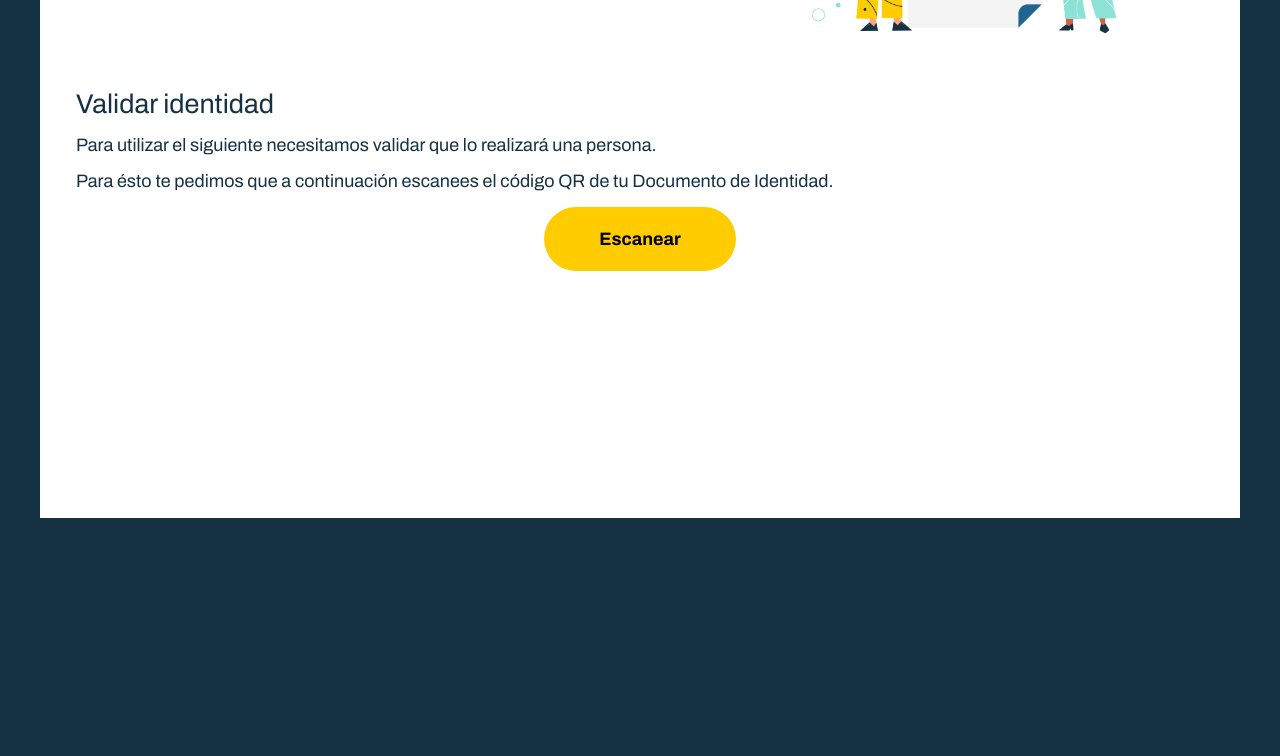
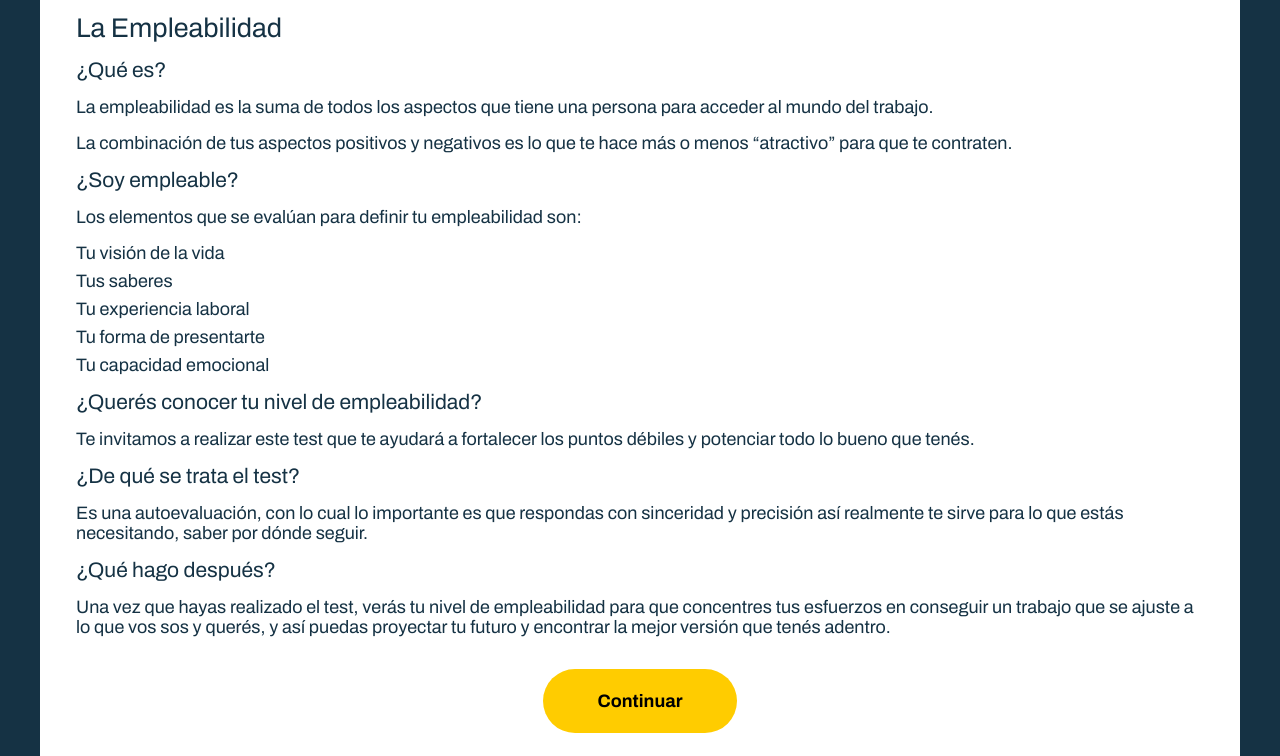
Before and after one commit to ChToledoBueEdu/TestEmplea, a plain HTML site: page index.html in a window 1280 px wide. Shown: the part 282-1038 px from the top of the page. Before the commit the page ends 800 px from the top, so only its background shows below. Drawn offline with nearby package versions, Linux system fonts and the light colour scheme.

Commit message:
Portada inicio

```diff
--- a/css/escaner.css
+++ b/css/escaner.css
@@ -11,3 +11,15 @@ video {
     border-radius: 5px;
     height: 200px;
 }
+
+.imgRegistrar {
+    margin: 2rem 0;
+    display: flex;
+    flex-direction: row;
+    justify-content: space-evenly;
+}
+
+.imgRegistrar > img {
+    width: 30%;
+    max-width: 200px;
+}
--- a/css/estilos.css
+++ b/css/estilos.css
@@ -22,8 +22,8 @@ body {
 }
 
 #contenido {
-    padding: 2%;
-    margin: 1%;
+    padding: 0 2%;
+    margin: 0 1%;
 }
 
 /* MEMBRETE */
@@ -43,8 +43,7 @@ body {
 #contenido > header,
 #contenido > main,
 #contenido > footer {
-    margin-top: 2rem;
-    margin-bottom: 2rem;
+    margin: 0.5rem 0;
 }
 
 .divHeader {
--- a/js/componentes/identidad/inicio.js
+++ b/js/componentes/identidad/inicio.js
@@ -40,6 +40,8 @@ function mostrarIdentidad(nombre) {
 function registro() {
     let botonEscanear = document.querySelector('#escanear');
     botonEscanear.addEventListener('click', async () => {
+        document.querySelector('.imgRegistrar').classList.add('oculto');
+        document.querySelector('.imgRegistrar').classList.remove('imgRegistrar');
         let escaner = document.querySelector('#escaner');
         escaner.classList.remove('oculto');
         let botonEscanear = document.querySelector('#escanear');
--- a/js/main.js
+++ b/js/main.js
@@ -8,7 +8,8 @@ const rutaCuestionario = './data/TestDeEmpleabilidad-V2.json';
 
 // Sitio (SPA)
 const sitio = {
-    inicio: './site/registro.html',
+    inicio: './site/inicio.html',
+    registro: './site/registro.html',
     test: './site/test.html'
 }
 
@@ -20,11 +21,19 @@ function cambiarPagina(docuHTML) {
         .then(datos => contSPA.innerHTML = datos);
 }
 
-// Inicio: Registro
+// Inicio
 window.addEventListener("DOMContentLoaded", function () {
     cambiarPagina(sitio.inicio);
-    setTimeout(registro, 300);
+    // Registro
+    this.setTimeout(()=>{
+        let continuar = document.querySelector('#continuar');
+        continuar.addEventListener('click', function () {
+            cambiarPagina(sitio.registro);
+            setTimeout(registro, 300);
+        });
+    }, 200);
 });
+
 
 // Siguiente: Test
 function test() {
--- /dev/null
+++ b/site/inicio.html
@@ -0,0 +1,24 @@
+<section id="textoInicio">
+    <h2>La Empleabilidad</h2>
+    <h3>¿Qué es?</h3>
+    <p>La empleabilidad es la suma de todos los aspectos que tiene una persona para acceder al mundo del trabajo.</p>
+    <p>La combinación de tus aspectos positivos y negativos es lo que te hace más o menos “atractivo” para que te contraten.</p>
+    <h3>¿Soy empleable?</h3>
+    <p>Los elementos que se evalúan para definir tu empleabilidad son:</p>
+    <ul >
+        <li>Tu visión de la vida</li>
+        <li>Tus saberes</li>
+        <li>Tu experiencia laboral</li>
+        <li>Tu forma de presentarte</li>
+        <li>Tu capacidad emocional</li>
+    </ul>
+    <h3>¿Querés conocer tu nivel de empleabilidad?</h3>
+    <p>Te invitamos a realizar este test que te ayudará a fortalecer los puntos débiles y potenciar todo lo bueno que tenés.</p>
+    <h3>¿De qué se trata el test?</h3>
+    <p>Es una autoevaluación, con lo cual lo importante es que respondas con sinceridad y precisión así realmente te sirve para lo que estás necesitando, saber por dónde seguir.</p>
+    <h3>¿Qué hago después?</h3>
+    <p>Una vez que hayas realizado el test, verás tu nivel de empleabilidad para que concentres tus esfuerzos en conseguir un trabajo que se ajuste a lo que vos sos y querés, y así puedas proyectar tu futuro y encontrar la mejor versión que tenés adentro.</p>
+    <div id="botonera">
+        <button id="continuar" class="boton colorFondo1">Continuar</button>
+    </div>
+</section>
--- a/site/registro.html
+++ b/site/registro.html
@@ -1,8 +1,14 @@
 <section>
+    <h2>Preguntas y consignas</h2>
+    <p>En esta sección del test vas a responder y resolver preguntas y situaciones hipotéticas. Es importante que respondas con sinceridad, con este test no se define un ingreso laboral, es sobre todo una auto evaluación. Al final vas a conocer cómo interpreta tu perfil el mercado laboral. Y te vamos a sugerir cómo mejorar tu empleabilidad. Y finalmente te vamos a ayudar a conseguir un trabajo y conservarlo (AGHF). </p>
+
     <h2>Validar identidad</h2>
-    <p>Para utilizar el siguiente necesitamos validar que lo realizará una persona.</p>
-    <p>Para ésto te pedimos que a continuación escanees el código QR de tu Documento de Identidad.</p>
-
+    <p>Para utilizar el siguiente test necesitamos validar que lo realizará una persona.</p>
+    <p>Para ésto te pedimos a continuación que escanees el código QR de tu Documento de Identidad.</p>
+    <div class="imgRegistrar">
+        <img src="./img/documento.png" alt="Imagen documento">
+        <img src="./img/lupa.png" alt="Imagen lupa">
+    </div>
     <div id="escaner" class="oculto">
         <div class="vistaEscaner">
             <video id="video" autoplay muted></video>
@@ -15,8 +21,7 @@
     </div>
 
     <div id="botonera">
-        <input id="escanear" class="boton colorFondo1" type="submit" value="Escanear">
-        <input id="confirmarId" class="boton colorFondo1 oculto" type="submit" value="Confirmar y Comenzar Test">
+        <button id="escanear" class="boton colorFondo1">Escanear</button>
+        <button id="confirmarId" class="boton colorFondo1 oculto">Confirmar y Comenzar Test</button>
     </div>
-
 </section>
```
Also changed, not shown: img/documento.png (added), img/lupa.png (added).
